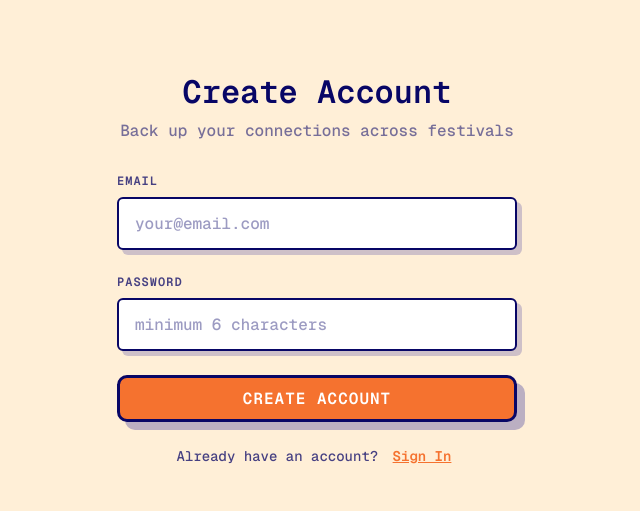
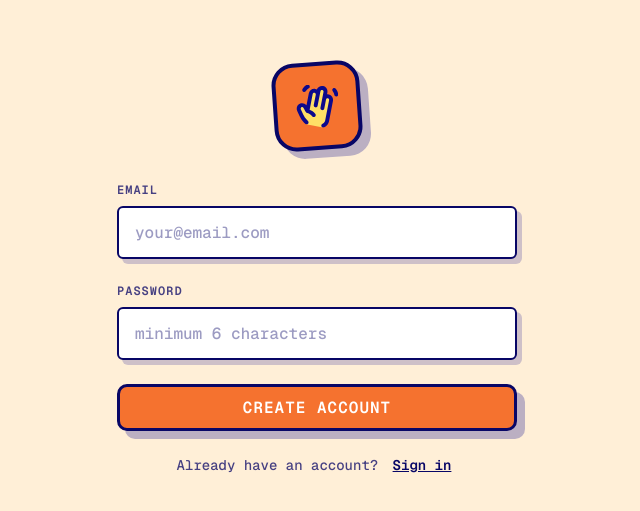
Before and after one commit to mayerseidman/we-met, a Next.js app: page /auth in a window 1280 px wide. Shown: the part 125-636 px from the top of the page, without its empty margins (323-963 px from the left). Built offline with nearby package versions, Linux system fonts and the light colour scheme; no server answers.

Commit message:
adds to sign in

```diff
--- a/pages/auth.js
+++ b/pages/auth.js
@@ -1,30 +1,11 @@
-// ══════════════════════════════════════════════════════════════
-// pages/auth.js
-// ══════════════════════════════════════════════════════════════
-// Sign up and sign in page.
-//
-// WHY THIS EXISTS:
-// Users need a way to create an account or log in so their
-// profile and connections can be backed up to Supabase.
-//
-// FLOW:
-// - User lands here when they choose to create an account
-// - They can toggle between sign up and sign in
-// - Sign up → always goes to /profile to set up profile info
-// - Sign in → goes to / and lets _app.js gatekeeper decide
-// - On error we show a clear message explaining what went wrong
-//
-// NOTE:
-// This page is optional — users can use the app without
-// ever creating an account. Auth is additive, not required.
-// ══════════════════════════════════════════════════════════════
-
 import { useState, useEffect } from 'react'
 import { useRouter } from 'next/router'
 import { signUp, signIn, resetPassword } from '../lib/auth'
 import Toast from '../components/Toast'
 import { useToast } from '../hooks/useToast'
 import styles from '../styles/pages/Auth.module.scss'
+
+const POP = '/icons/pop'
 
 export default function AuthPage() {
     const router = useRouter()
@@ -38,9 +19,6 @@ export default function AuthPage() {
     const [verificationSent, setVerificationSent] = useState(false)
     const [forgotPassword, setForgotPassword] = useState(false)
 
-    // Honor ?mode=signin (or ?mode=signup) from the URL — e.g. the Profile
-    // page's "Sign in" link sends people here with ?mode=signin so they
-    // land on the right tab instead of always defaulting to sign-up.
     useEffect(() => {
         if (!router.isReady) return
         if (router.query.mode === 'signin' || router.query.mode === 'signup') {
@@ -64,9 +42,6 @@ export default function AuthPage() {
         }
 
         if (mode === 'signup') {
-            // TODO: Email confirmation is currently OFF in Supabase (dev mode).
-            // Before launch: Supabase → Authentication → Sign In / Providers → toggle "Confirm email" ON
-            // When on, user won't be able to sign in until they confirm their email.
             showToast('Account created! 🎉')
             setVerificationSent(true)
             setLoading(false)
@@ -102,6 +77,11 @@ export default function AuthPage() {
     return (
         <div className={styles.page}>
             <div className={styles.content}>
+
+                {/* App icon — shown on all states */}
+                <div className={styles.iconTile}>
+                    <img src={`${POP}/waving-hand.svg`} alt="" width={44} height={44} />
+                </div>
 
                 {verificationSent ? (
                     <>
@@ -167,14 +147,6 @@ export default function AuthPage() {
                     </>
                 ) : (
                     <>
-                        <h1 className={styles.title}>
-                            {mode === 'signup' ? 'Create Account' : 'Sign In'}
-                        </h1>
-                        <p className={styles.subtitle}>
-                            {mode === 'signup'
-                                ? 'Back up your connections across festivals'
-                                : 'Welcome back'}
-                        </p>
                         <form onSubmit={handleSubmit} className={styles.form}>
                             <div className={styles.formGroup}>
                                 <label className={styles.label}>Email</label>
@@ -240,7 +212,7 @@ export default function AuthPage() {
                                     setError(null)
                                 }}
                             >
-                                {mode === 'signup' ? 'Sign In' : 'Create Account'}
+                                {mode === 'signup' ? 'Sign in' : 'Create account'}
                             </button>
                         </p>
                     </>
--- a/styles/components/ScanQR.module.scss
+++ b/styles/components/ScanQR.module.scss
@@ -112,11 +112,14 @@
     flex-direction: column;
     align-items: center;
 }
-
 .eventSection {
     width: 100%;
     max-width: 400px;
     margin-bottom: $spacing-md;
+
+    @media (min-width: 768px) {
+        max-width: 320px;
+    }
 
     @media (max-width: 480px) {
         max-width: 95%;
@@ -289,6 +292,7 @@
     white-space: nowrap;
     overflow: hidden;
     text-overflow: ellipsis;
+    max-width: 200px;
 }
 
 .successEmoji {
--- a/styles/components/WhatToDoModal.module.scss
+++ b/styles/components/WhatToDoModal.module.scss
@@ -110,7 +110,7 @@
     font-weight: 600;
     font-size: 0.9rem;
     display: block;
-    margin-bottom: 2px;
+    margin-bottom: 4px;
     color: $orange;
 }
 
--- a/styles/pages/Auth.module.scss
+++ b/styles/pages/Auth.module.scss
@@ -20,8 +20,8 @@
 .iconTile {
     width: 88px;
     height: 88px;
-    margin: 0 auto $spacing-lg;
-    background: $yellow;
+    margin: 0 auto $spacing-xl;
+    background: $orange;
     border: $border-extra-thick;
     border-radius: 22px;
     box-shadow: $shadow-large;
@@ -31,17 +31,12 @@
     transform: rotate(-4deg);
 }
 
-.bareIcon {
-    display: block;
-    margin: 0 auto $spacing-lg;
-}
-
 @keyframes fadeIn {
     from { opacity: 0; transform: translateY(8px); }
     to { opacity: 1; transform: translateY(0); }
 }
 
-// ── Header ────────────────────────────────────────────────────
+// ── Header (used for check email + reset password states only) ─
 .title {
     font-size: 2rem;
     font-weight: 600;
@@ -114,12 +109,12 @@
     font-family: $font-mono;
     font-size: 0.875rem;
     font-weight: 600;
-    color: $orange;
+    color: $black;
     cursor: pointer;
     text-decoration: underline;
 
     &:hover {
-        color: $black;
+        color: $orange;
     }
 }
 
```
Also changed, not shown: components/WhatToDoModal.js (+7 -4 lines), styles/components/EventDrawer.module.scss (+10 -0 lines), styles/components/MeetsFilterPanel.module.scss (+8 -0 lines), styles/components/MismatchDrawer.module.scss (+8 -1 lines).
